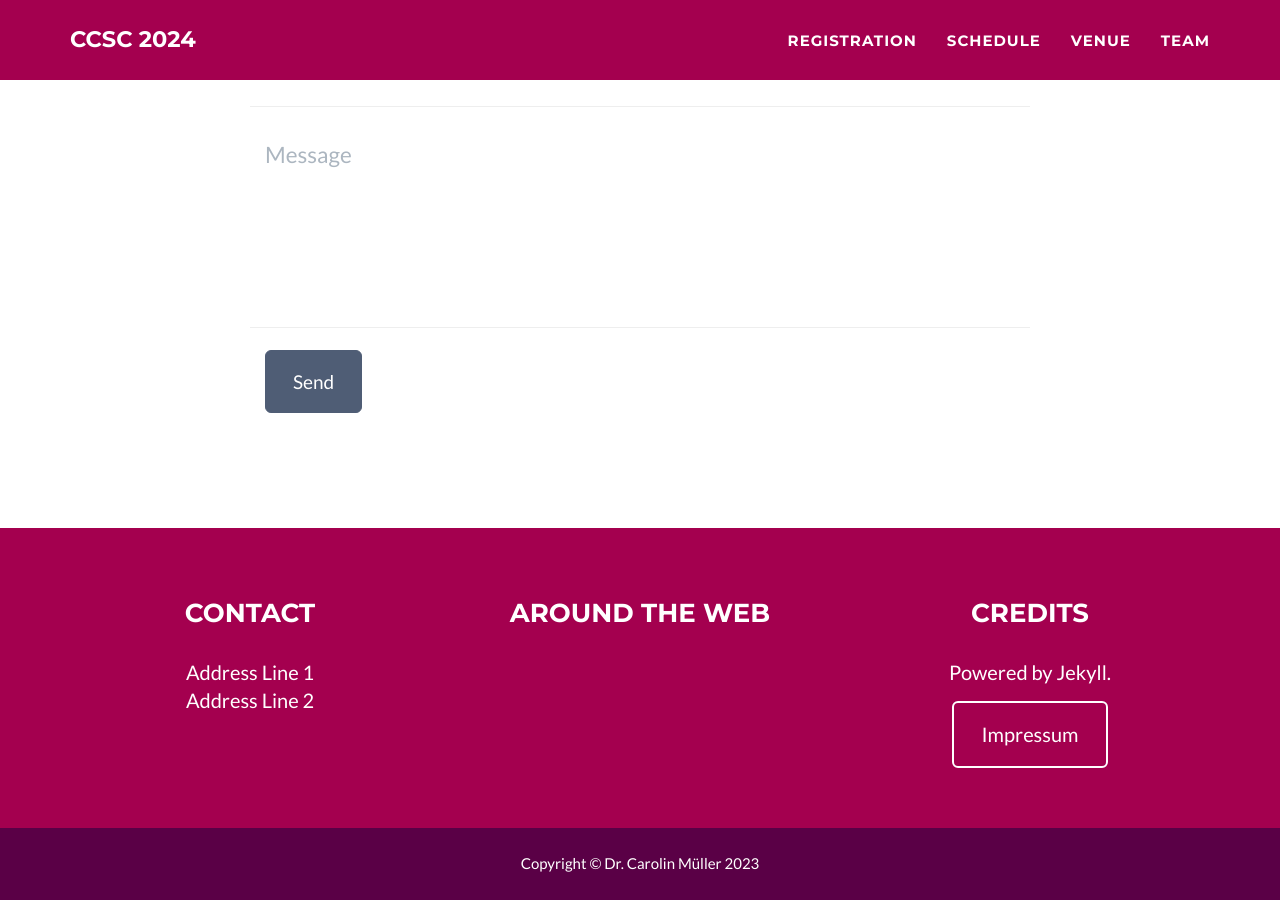
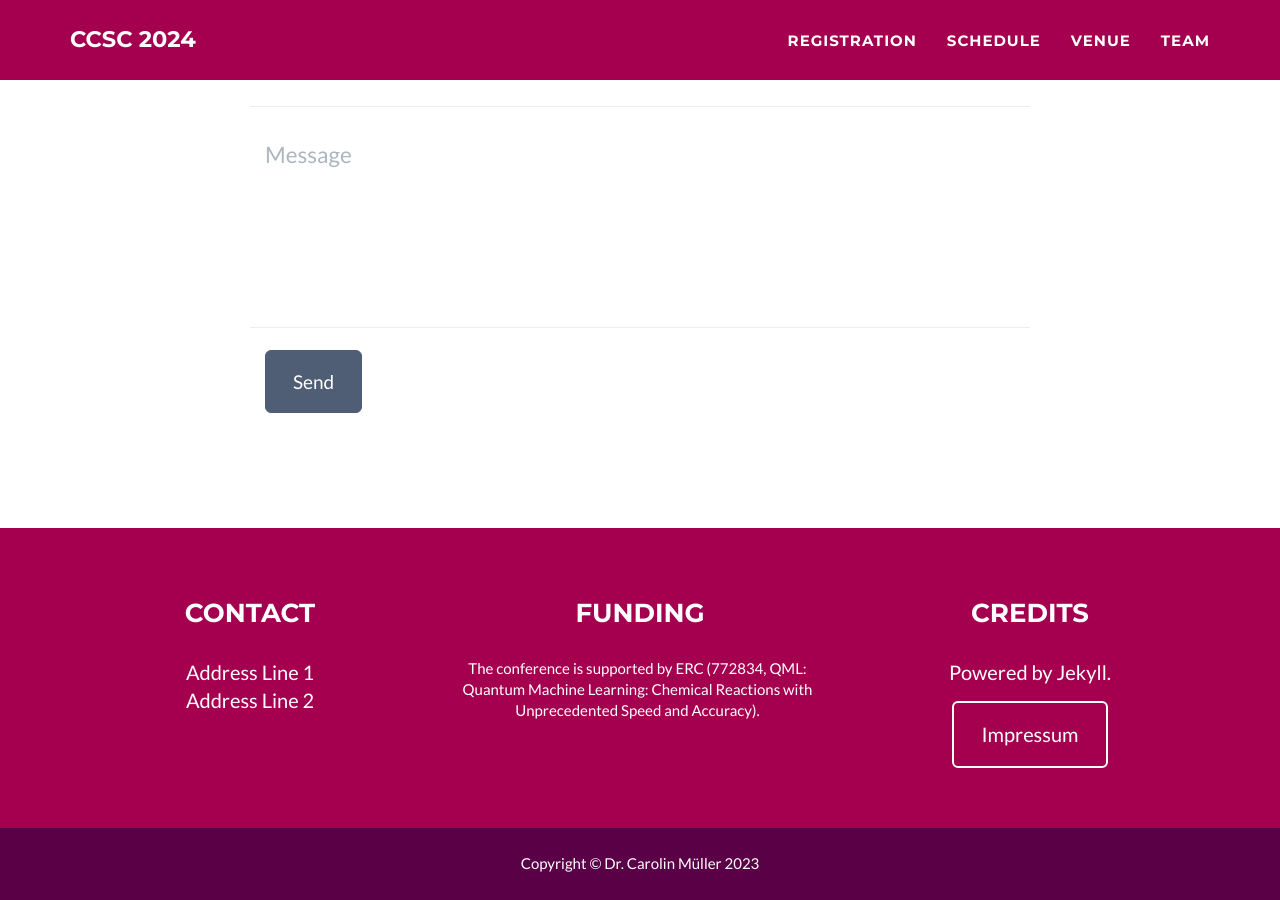
Before and after one commit to ccsc2024/ccsc2024.github.io, a Jekyll site: the page built from _posts/2022-05-21-Day1.md, in a window 1280 px wide and 900 px high, scrolled down 2998 px. Built offline with Jekyll 4.4.1, drawn with Linux system fonts in a browser that asks for light colours.

Commit message:
Update _config.yml

```diff
--- a/_config.yml
+++ b/_config.yml
@@ -34,13 +34,12 @@ color:
 footer:
   copyright: Dr. Carolin Müller
   location: Contact
-  social: Around the Web
+  social: Funding
   credits: Credits
 
 # Social networks usernames (many more available: google-plus, flickr, dribbble, pinterest, instagram, tumblr, linkedin, etc.)
 social:
-  - title: github
-    url: https://github.com/ccsc2024/ccsc2024.github.io
+  - description: 'The conference is supported by ERC (772834, QML: Quantum Machine Learning: Chemical Reactions with Unprecedented Speed and Accuracy).'
 
 # Postal address (add as many lines as necessary)
 address:
```
